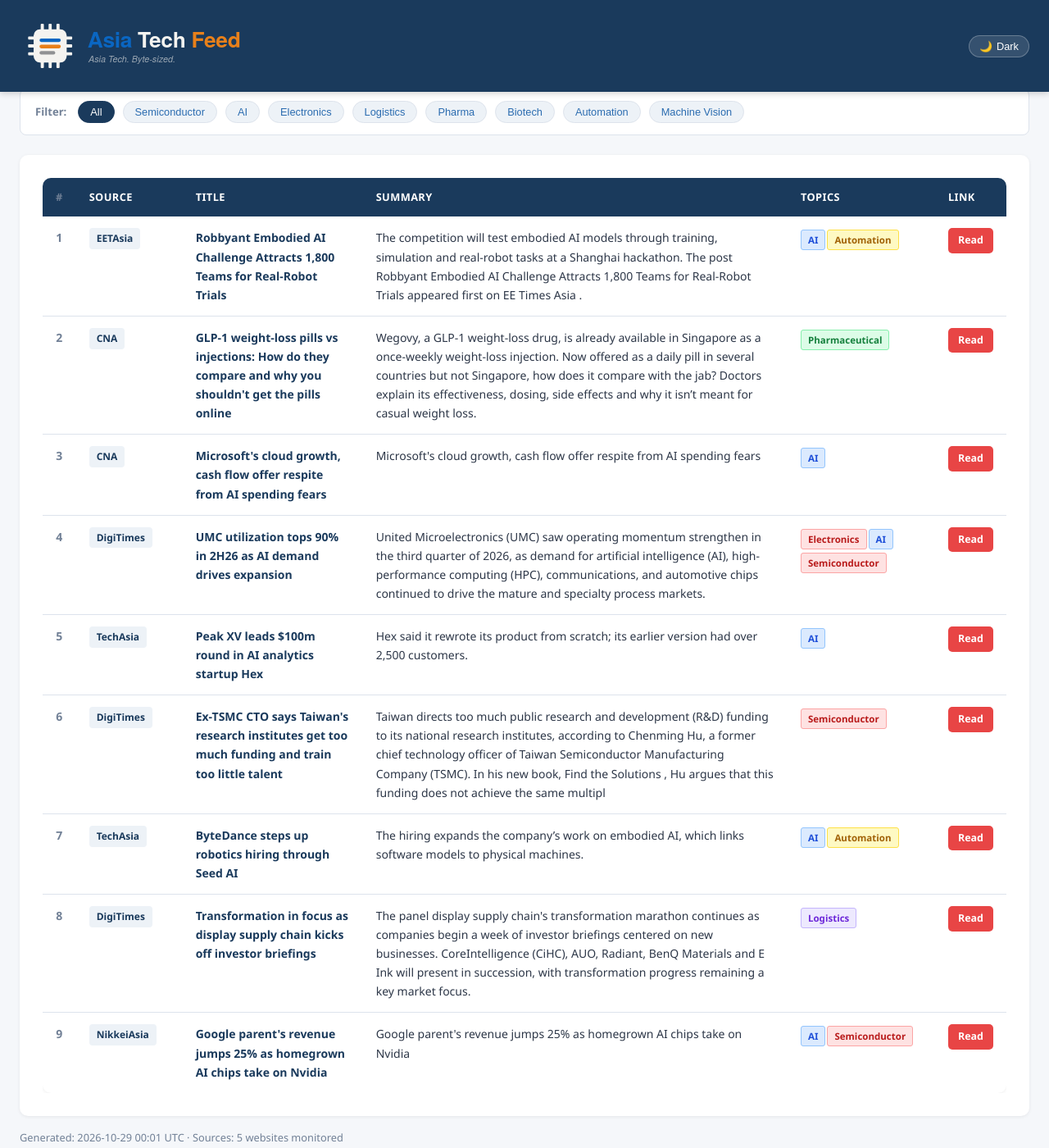
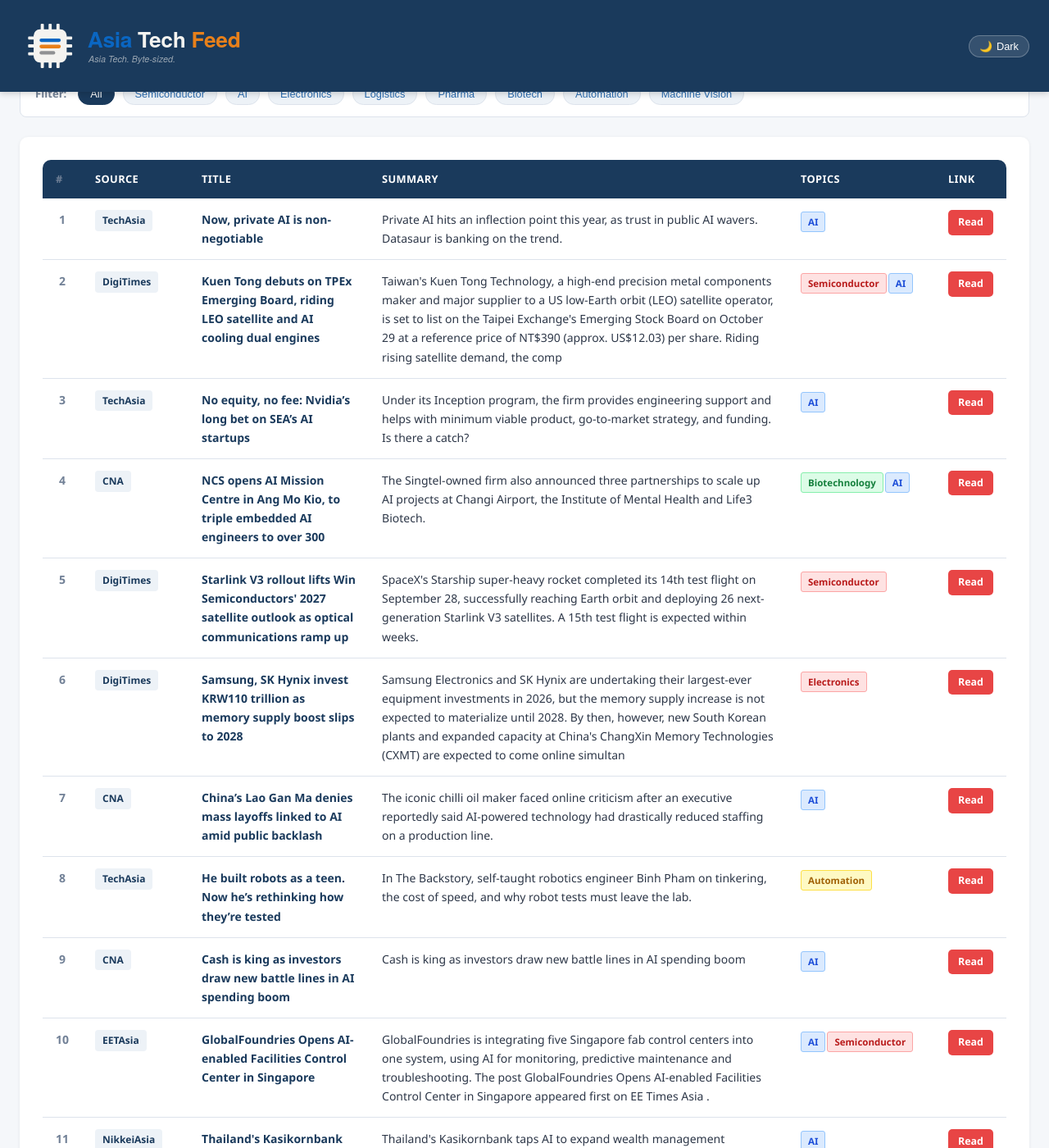
Before and after one commit to asiatechfeed/Asia-Tech-Feed, a Jekyll site: the page built from _posts/2026-10-29-asia-tech-news-digest.md, in a window 1280 px wide and 1400 px high, scrolled down 635 px. Shown: the whole window at 82% size. Built offline with Jekyll 4.4.1, drawn with Linux system fonts in a browser that asks for light colours; a script that is not in the unit is left out; some of the changed text lies outside the part shown.

Commit message:
📰 News digest 2026-10-29 (12 articles)

```diff
--- a/_posts/2026-10-29-asia-tech-news-digest.md
+++ b/_posts/2026-10-29-asia-tech-news-digest.md
@@ -1,15 +1,15 @@
 ---
 layout: post
 title: "Asia Tech News Digest - October 29, 2026"
-date: 2026-10-29 08:01:37 +0800
-articles_count: 9
-sources_count: 5
-sources: ["CNA", "DigiTimes", "EETAsia", "NikkeiAsia", "TechAsia"]
+date: 2026-10-29 13:26:27 +0800
+articles_count: 12
+sources_count: 6
+sources: ["CNA", "DigiTimes", "EETAsia", "KED", "NikkeiAsia", "TechAsia"]
 csv_file: /assets/data/news-2026-10-29.tsv
-featured_title: "Robbyant Embodied AI Challenge Attracts 1,800 Teams for Real-Robot Trials"
-featured_url: "https://www.eetasia.com/robbyant-embodied-ai-challenge-attracts-1800-teams-for-real-robot-trials/"
-featured_source: "EETAsia"
-featured_summary: "The competition will test embodied AI models through training, simulation and real-robot tasks at a Shanghai hackathon. The post Robbyant Embodied AI Challenge Attracts 1,800 Teams for Real-Robot Trials appeared first on EE Times Asia ."
+featured_title: "Now, private AI is non-negotiable"
+featured_url: "https://www.techinasia.com/now-private-ai-is-non-negotiable"
+featured_source: "TechAsia"
+featured_summary: "Private AI hits an inflection point this year, as trust in public AI wavers. Datasaur is banking on the trend."
 featured_image: ""
 ---
 
@@ -27,75 +27,99 @@ featured_image: ""
 <tbody>
 <tr>
   <td class="col-num">1</td>
-  <td class="col-source"><span class="source-badge">EETAsia</span></td>
-  <td class="col-title"><span class="article-title">Robbyant Embodied AI Challenge Attracts 1,800 Teams for Real-Robot Trials</span></td>
-  <td class="col-summary">The competition will test embodied AI models through training, simulation and real-robot tasks at a Shanghai hackathon. The post Robbyant Embodied AI Challenge Attracts 1,800 Teams for Real-Robot Trials appeared first on EE Times Asia .</td>
-  <td class="col-tags"><span class="tag ai">AI</span><span class="tag auto">Automation</span></td>
-  <td class="col-link"><a class="btn-link" href="https://www.eetasia.com/robbyant-embodied-ai-challenge-attracts-1800-teams-for-real-robot-trials/" target="_blank" rel="noopener">Read</a></td>
+  <td class="col-source"><span class="source-badge">TechAsia</span></td>
+  <td class="col-title"><span class="article-title">Now, private AI is non-negotiable</span></td>
+  <td class="col-summary">Private AI hits an inflection point this year, as trust in public AI wavers. Datasaur is banking on the trend.</td>
+  <td class="col-tags"><span class="tag ai">AI</span></td>
+  <td class="col-link"><a class="btn-link" href="https://www.techinasia.com/now-private-ai-is-non-negotiable" target="_blank" rel="noopener">Read</a></td>
 </tr>
 <tr>
   <td class="col-num">2</td>
-  <td class="col-source"><span class="source-badge">CNA</span></td>
-  <td class="col-title"><span class="article-title">GLP-1 weight-loss pills vs injections: How do they compare and why you shouldn't get the pills online</span></td>
-  <td class="col-summary">Wegovy, a GLP-1 weight-loss drug, is already available in Singapore as a once-weekly weight-loss injection. Now offered as a daily pill in several countries but not Singapore, how does it compare with the jab? Doctors explain its effectiveness, dosing, side effects and why it isn’t meant for casual weight loss.</td>
-  <td class="col-tags"><span class="tag bio">Pharmaceutical</span></td>
-  <td class="col-link"><a class="btn-link" href="https://www.channelnewsasia.com/wellness/wegovy-weight-loss-pill-vs-injection-glp-1-6451926" target="_blank" rel="noopener">Read</a></td>
+  <td class="col-source"><span class="source-badge">DigiTimes</span></td>
+  <td class="col-title"><span class="article-title">Kuen Tong debuts on TPEx Emerging Board, riding LEO satellite and AI cooling dual engines</span></td>
+  <td class="col-summary">Taiwan's Kuen Tong Technology, a high-end precision metal components maker and major supplier to a US low-Earth orbit (LEO) satellite operator, is set to list on the Taipei Exchange's Emerging Stock Board on October 29 at a reference price of NT$390 (approx. US$12.03) per share. Riding rising satellite demand, the comp</td>
+  <td class="col-tags"><span class="tag semi">Semiconductor</span><span class="tag ai">AI</span></td>
+  <td class="col-link"><a class="btn-link" href="https://www.digitimes.com/news/a20261029PD219/leo-satellite-taiwan-cooling-high-end.html" target="_blank" rel="noopener">Read</a></td>
 </tr>
 <tr>
   <td class="col-num">3</td>
-  <td class="col-source"><span class="source-badge">CNA</span></td>
-  <td class="col-title"><span class="article-title">Microsoft's cloud growth, cash flow offer respite from AI spending fears</span></td>
-  <td class="col-summary">Microsoft's cloud growth, cash flow offer respite from AI spending fears</td>
+  <td class="col-source"><span class="source-badge">TechAsia</span></td>
+  <td class="col-title"><span class="article-title">No equity, no fee: Nvidia’s long bet on SEA’s AI startups</span></td>
+  <td class="col-summary">Under its Inception program, the firm provides engineering support and helps with minimum viable product, go-to-market strategy, and funding. Is there a catch?</td>
   <td class="col-tags"><span class="tag ai">AI</span></td>
-  <td class="col-link"><a class="btn-link" href="https://www.channelnewsasia.com/business/microsofts-cloud-growth-cash-flow-offer-respite-ai-spending-fears-6501191" target="_blank" rel="noopener">Read</a></td>
+  <td class="col-link"><a class="btn-link" href="https://www.techinasia.com/equity-fee-nvidias-long-bet-seas-ai-startups" target="_blank" rel="noopener">Read</a></td>
 </tr>
 <tr>
   <td class="col-num">4</td>
-  <td class="col-source"><span class="source-badge">DigiTimes</span></td>
-  <td class="col-title"><span class="article-title">UMC utilization tops 90% in 2H26 as AI demand drives expansion</span></td>
-  <td class="col-summary">United Microelectronics (UMC) saw operating momentum strengthen in the third quarter of 2026, as demand for artificial intelligence (AI), high-performance computing (HPC), communications, and automotive chips continued to drive the mature and specialty process markets.</td>
-  <td class="col-tags"><span class="tag semi">Electronics</span><span class="tag ai">AI</span><span class="tag semi">Semiconductor</span></td>
-  <td class="col-link"><a class="btn-link" href="https://www.digitimes.com/news/a20261028PD247/umc-demand-expansion-capacity-wafer.html" target="_blank" rel="noopener">Read</a></td>
+  <td class="col-source"><span class="source-badge">CNA</span></td>
+  <td class="col-title"><span class="article-title">NCS opens AI Mission Centre in Ang Mo Kio, to triple embedded AI engineers to over 300</span></td>
+  <td class="col-summary">The Singtel-owned firm also announced three partnerships to scale up AI projects at Changi Airport, the Institute of Mental Health and Life3 Biotech.</td>
+  <td class="col-tags"><span class="tag bio">Biotechnology</span><span class="tag ai">AI</span></td>
+  <td class="col-link"><a class="btn-link" href="https://www.channelnewsasia.com/singapore/ncs-ai-mission-centre-ang-mo-kio-engineers-6500661" target="_blank" rel="noopener">Read</a></td>
 </tr>
 <tr>
   <td class="col-num">5</td>
-  <td class="col-source"><span class="source-badge">TechAsia</span></td>
-  <td class="col-title"><span class="article-title">Peak XV leads $100m round in AI analytics startup Hex</span></td>
-  <td class="col-summary">Hex said it rewrote its product from scratch; its earlier version had over 2,500 customers.</td>
-  <td class="col-tags"><span class="tag ai">AI</span></td>
-  <td class="col-link"><a class="btn-link" href="https://www.techinasia.com/indian-enterprise-ai-startup-navikenz-raises-75m-seed" target="_blank" rel="noopener">Read</a></td>
+  <td class="col-source"><span class="source-badge">DigiTimes</span></td>
+  <td class="col-title"><span class="article-title">Starlink V3 rollout lifts Win Semiconductors' 2027 satellite outlook as optical communications ramp up</span></td>
+  <td class="col-summary">SpaceX's Starship super-heavy rocket completed its 14th test flight on September 28, successfully reaching Earth orbit and deploying 26 next-generation Starlink V3 satellites. A 15th test flight is expected within weeks.</td>
+  <td class="col-tags"><span class="tag semi">Semiconductor</span></td>
+  <td class="col-link"><a class="btn-link" href="https://www.digitimes.com/news/a20261029PD221/win-semi-optical-communications-starlink-spacex-demand-2027.html" target="_blank" rel="noopener">Read</a></td>
 </tr>
 <tr>
   <td class="col-num">6</td>
   <td class="col-source"><span class="source-badge">DigiTimes</span></td>
-  <td class="col-title"><span class="article-title">Ex-TSMC CTO says Taiwan's research institutes get too much funding and train too little talent</span></td>
-  <td class="col-summary">Taiwan directs too much public research and development (R&D) funding to its national research institutes, according to Chenming Hu, a former chief technology officer of Taiwan Semiconductor Manufacturing Company (TSMC). In his new book, Find the Solutions , Hu argues that this funding does not achieve the same multipl</td>
-  <td class="col-tags"><span class="tag semi">Semiconductor</span></td>
-  <td class="col-link"><a class="btn-link" href="https://www.digitimes.com/news/a20261028PD226/taiwan-tsmc-funding-academia-sinica-technology.html" target="_blank" rel="noopener">Read</a></td>
+  <td class="col-title"><span class="article-title">Samsung, SK Hynix invest KRW110 trillion as memory supply boost slips to 2028</span></td>
+  <td class="col-summary">Samsung Electronics and SK Hynix are undertaking their largest-ever equipment investments in 2026, but the memory supply increase is not expected to materialize until 2028. By then, however, new South Korean plants and expanded capacity at China's ChangXin Memory Technologies (CXMT) are expected to come online simultan</td>
+  <td class="col-tags"><span class="tag semi">Electronics</span></td>
+  <td class="col-link"><a class="btn-link" href="https://www.digitimes.com/news/a20261029PD208/samsung-sk-hynix-2028-equipment-2026.html" target="_blank" rel="noopener">Read</a></td>
 </tr>
 <tr>
   <td class="col-num">7</td>
-  <td class="col-source"><span class="source-badge">TechAsia</span></td>
-  <td class="col-title"><span class="article-title">ByteDance steps up robotics hiring through Seed AI</span></td>
-  <td class="col-summary">The hiring expands the company’s work on embodied AI, which links software models to physical machines.</td>
-  <td class="col-tags"><span class="tag ai">AI</span><span class="tag auto">Automation</span></td>
-  <td class="col-link"><a class="btn-link" href="https://www.techinasia.com/bytedance-eyes-5-6gw-data-hub-in-inner-mongolia-sources" target="_blank" rel="noopener">Read</a></td>
+  <td class="col-source"><span class="source-badge">CNA</span></td>
+  <td class="col-title"><span class="article-title">China’s Lao Gan Ma denies mass layoffs linked to AI amid public backlash</span></td>
+  <td class="col-summary">The iconic chilli oil maker faced online criticism after an executive reportedly said AI-powered technology had drastically reduced staffing on a production line.</td>
+  <td class="col-tags"><span class="tag ai">AI</span></td>
+  <td class="col-link"><a class="btn-link" href="https://www.channelnewsasia.com/east-asia/china-lao-gan-ma-denies-layoffs-ai-6502126" target="_blank" rel="noopener">Read</a></td>
 </tr>
 <tr>
   <td class="col-num">8</td>
-  <td class="col-source"><span class="source-badge">DigiTimes</span></td>
-  <td class="col-title"><span class="article-title">Transformation in focus as display supply chain kicks off investor briefings</span></td>
-  <td class="col-summary">The panel display supply chain's transformation marathon continues as companies begin a week of investor briefings centered on new businesses. CoreIntelligence (CiHC), AUO, Radiant, BenQ Materials and E Ink will present in succession, with transformation progress remaining a key market focus.</td>
-  <td class="col-tags"><span class="tag logis">Logistics</span></td>
-  <td class="col-link"><a class="btn-link" href="https://www.digitimes.com/news/a20261028PD231/panel-display-supply-chain-auo-revenue.html" target="_blank" rel="noopener">Read</a></td>
+  <td class="col-source"><span class="source-badge">TechAsia</span></td>
+  <td class="col-title"><span class="article-title">He built robots as a teen. Now he’s rethinking how they’re tested</span></td>
+  <td class="col-summary">In The Backstory, self-taught robotics engineer Binh Pham on tinkering, the cost of speed, and why robot tests must leave the lab.</td>
+  <td class="col-tags"><span class="tag auto">Automation</span></td>
+  <td class="col-link"><a class="btn-link" href="https://www.techinasia.com/built-robots-teen-hes-rethinking-theyre-tested" target="_blank" rel="noopener">Read</a></td>
 </tr>
 <tr>
   <td class="col-num">9</td>
+  <td class="col-source"><span class="source-badge">CNA</span></td>
+  <td class="col-title"><span class="article-title">Cash is king as investors draw new battle lines in AI spending boom</span></td>
+  <td class="col-summary">Cash is king as investors draw new battle lines in AI spending boom</td>
+  <td class="col-tags"><span class="tag ai">AI</span></td>
+  <td class="col-link"><a class="btn-link" href="https://www.channelnewsasia.com/business/cash-king-investors-draw-new-battle-lines-in-ai-spending-boom-6502061" target="_blank" rel="noopener">Read</a></td>
+</tr>
+<tr>
+  <td class="col-num">10</td>
+  <td class="col-source"><span class="source-badge">EETAsia</span></td>
+  <td class="col-title"><span class="article-title">GlobalFoundries Opens AI-enabled Facilities Control Center in Singapore</span></td>
+  <td class="col-summary">GlobalFoundries is integrating five Singapore fab control centers into one system, using AI for monitoring, predictive maintenance and troubleshooting. The post GlobalFoundries Opens AI-enabled Facilities Control Center in Singapore appeared first on EE Times Asia .</td>
+  <td class="col-tags"><span class="tag ai">AI</span><span class="tag semi">Semiconductor</span></td>
+  <td class="col-link"><a class="btn-link" href="https://www.eetasia.com/globalfoundries-opens-ai-enabled-facilities-control-center-in-singapore/" target="_blank" rel="noopener">Read</a></td>
+</tr>
+<tr>
+  <td class="col-num">11</td>
   <td class="col-source"><span class="source-badge">NikkeiAsia</span></td>
-  <td class="col-title"><span class="article-title">Google parent's revenue jumps 25% as homegrown AI chips take on Nvidia</span></td>
-  <td class="col-summary">Google parent's revenue jumps 25% as homegrown AI chips take on Nvidia</td>
+  <td class="col-title"><span class="article-title">Thailand's Kasikornbank taps AI to expand wealth management customer base</span></td>
+  <td class="col-summary">Thailand's Kasikornbank taps AI to expand wealth management customer base</td>
+  <td class="col-tags"><span class="tag ai">AI</span></td>
+  <td class="col-link"><a class="btn-link" href="https://asia.nikkei.com/business/markets/wealth-management/thailand-s-kasikornbank-taps-ai-to-expand-wealth-management-customer-base" target="_blank" rel="noopener">Read</a></td>
+</tr>
+<tr>
+  <td class="col-num">12</td>
+  <td class="col-source"><span class="source-badge">KED</span></td>
+  <td class="col-title"><span class="article-title">AI trade isn’t just about tech stocks but also power, TCW says</span></td>
+  <td class="col-summary">The artificial intelligence boom has sent investors racing into chipmakers, cloud providers and megacap technology stocks, but a more durable opportun</td>
   <td class="col-tags"><span class="tag ai">AI</span><span class="tag semi">Semiconductor</span></td>
-  <td class="col-link"><a class="btn-link" href="https://asia.nikkei.com/business/technology/google-parent-s-revenue-jumps-25-as-homegrown-ai-chips-take-on-nvidia" target="_blank" rel="noopener">Read</a></td>
+  <td class="col-link"><a class="btn-link" href="https://www.kedglobal.com/asset-management/newsView/ked202606010002" target="_blank" rel="noopener">Read</a></td>
 </tr>
 </tbody>
 </table>
```
Also changed, not shown: _data/seen_urls.json (+13 -1 lines), _digest_meta.json (+25 -24 lines), assets/data/news-2026-10-29.tsv (+12 -9 lines), assets/data/search-index.json.
